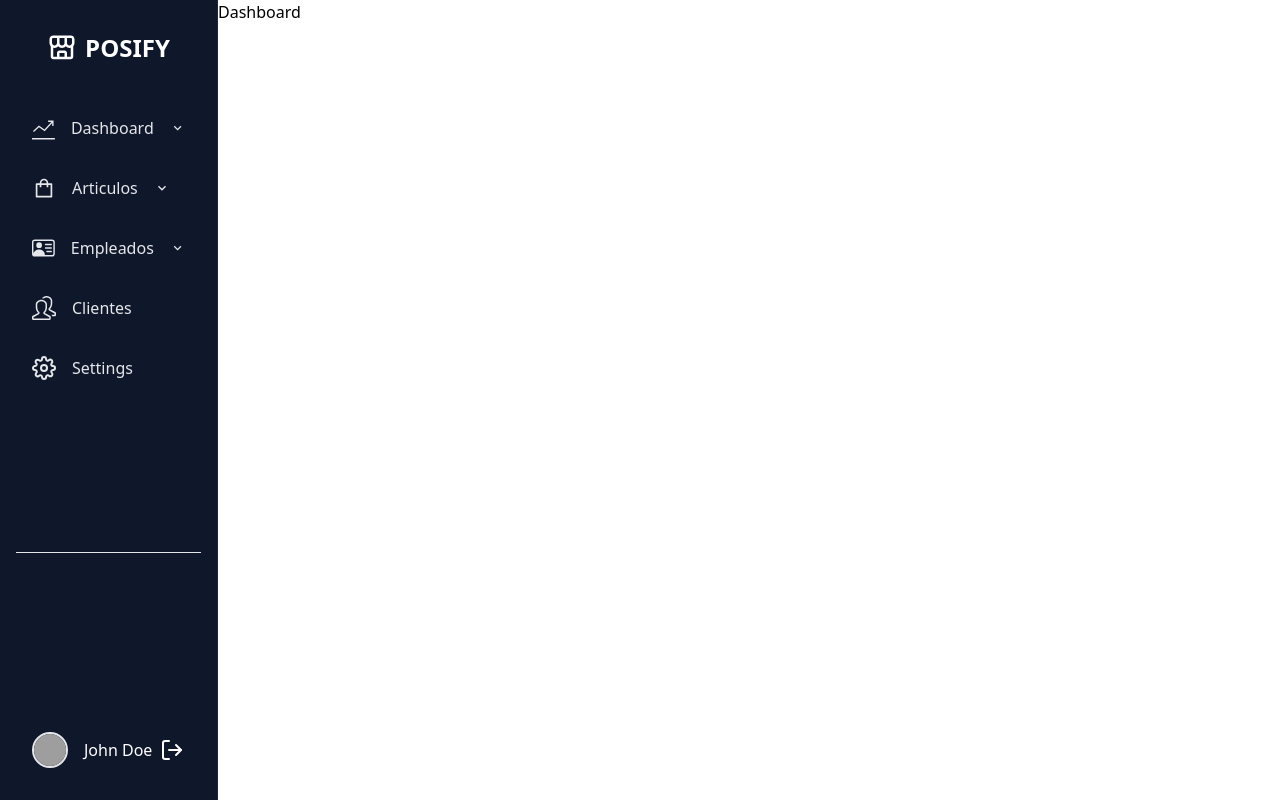
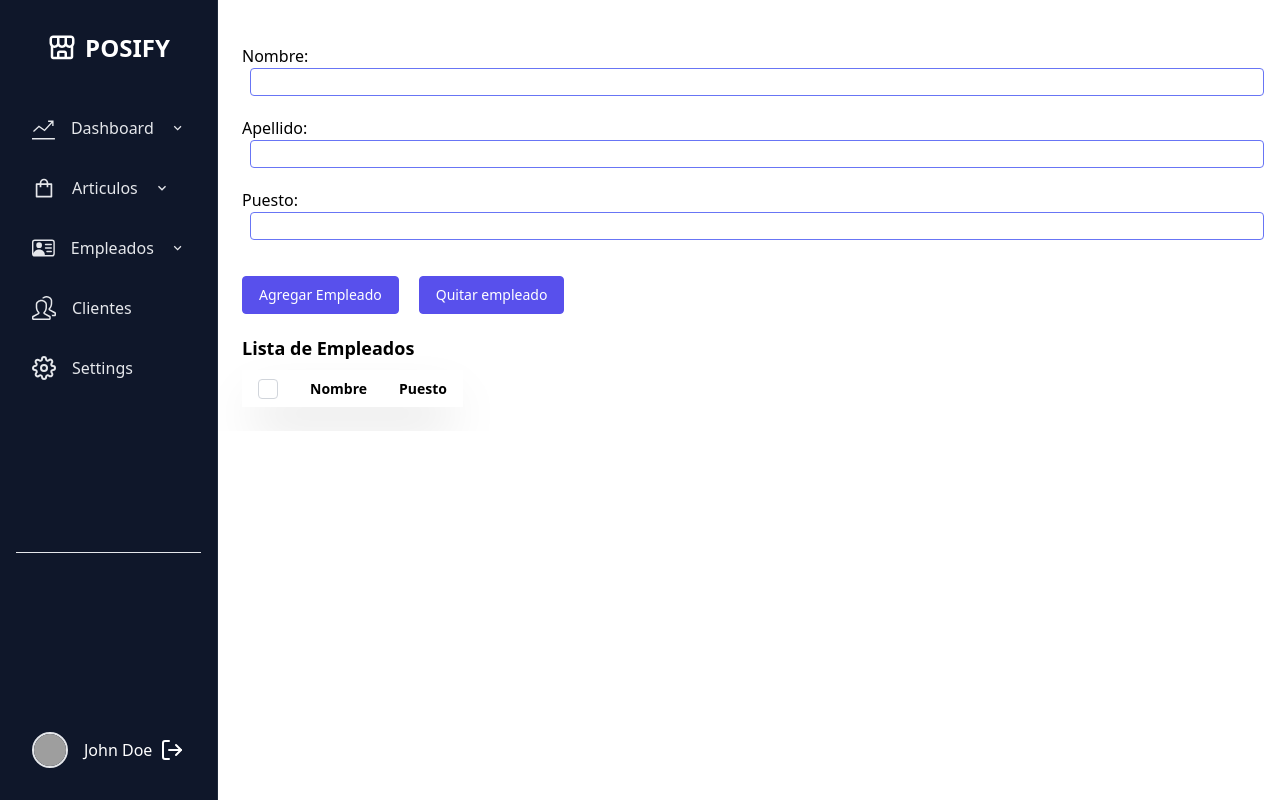
Before and after one commit to Josecc12/POSify, a React (Vite) app: page /employees/list in a window 1280 px wide. Before the commit this address led to /. Built offline with nearby package versions, Linux system fonts and the light colour scheme; grey boxes are pictures that could not be loaded.

Commit message:
employees
employees  develop

```diff
--- /dev/null
+++ b/src/POSify/components/Employees/AddEmployee.jsx
@@ -0,0 +1,154 @@
+import React, { Component } from 'react';
+
+class AgregarEmpleado extends Component {
+  state = {
+    nombre: '',
+    apellido: '',
+    puesto: '',
+    empleados: [],
+    empleadosSeleccionados: {},
+  };
+
+  handleChange = (e) => {
+    this.setState({
+      [e.target.name]: e.target.value,
+    });
+  };
+
+  handleSubmit = (e) => {
+    e.preventDefault();
+
+    const nuevoEmpleado = {
+      nombre: this.state.nombre,
+      apellido: this.state.apellido,
+      puesto: this.state.puesto,
+    };
+
+    this.setState((prevState) => ({
+      empleados: [...prevState.empleados, nuevoEmpleado],
+      nombre: '',
+      apellido: '',
+      puesto: '',
+    }));
+  };
+
+  handleEliminarEmpleado = (index) => {
+    const { empleadosSeleccionados } = this.state;
+    const nuevosEmpleadosSeleccionados = { ...empleadosSeleccionados };
+
+    nuevosEmpleadosSeleccionados[index] = !nuevosEmpleadosSeleccionados[index];
+
+    this.setState({
+      empleadosSeleccionados: nuevosEmpleadosSeleccionados,
+    });
+  };
+
+  handleSubmitEliminar = (e) => {
+    e.preventDefault();
+
+    const { empleados, empleadosSeleccionados } = this.state;
+
+    // Filtra los empleados que no están seleccionados
+    const empleadosFiltrados = empleados.filter(
+      (_, index) => !empleadosSeleccionados[index]
+    );
+
+    this.setState({
+      empleados: empleadosFiltrados,
+      empleadosSeleccionados: {},
+    });
+  };
+
+  render() {
+    return (
+      <div className="h-full max-h-screen p-6 overflow-x-auto border-gray-400 border-solid">
+        <form onSubmit={this.handleSubmit}>
+          <div className="form-group my-5">
+            <label htmlFor="nombre">Nombre:</label>
+            <input
+              type="text"
+              id="nombre"
+              name="nombre"
+              value={this.state.nombre}
+              onChange={this.handleChange}
+              className='self-center w-full mx-2 text-sm text-gray-700 border-indigo-500 rounded h-7'
+            />
+          </div>
+          <div className="form-group my-5">
+            <label htmlFor="apellido">Apellido:</label>
+            <input
+              type="text"
+              id="apellido"
+              name="apellido"
+              value={this.state.apellido}
+              onChange={this.handleChange}
+              className='self-center w-full mx-2 text-sm text-gray-700 border-indigo-500 rounded h-7'
+            />
+          </div>
+          <div className="form-group my-5">
+            <label htmlFor="puesto">Puesto:</label>
+            <input
+              type="text"
+              id="puesto"
+              name="puesto"
+              value={this.state.puesto}
+              onChange={this.handleChange}
+              className='self-center w-full mx-2 text-sm text-gray-700 border-indigo-500 rounded h-7'
+            />
+          </div>
+          <button
+            type="submit"
+            className="inline-block px-4 py-2 mt-4 text-sm font-medium text-white bg-indigo-600 border border-indigo-600 rounded hover:bg-transparent hover:text-indigo-600 focus:outline-none focus:ring active:text-indigo-500"
+          >
+            Agregar Empleado
+          </button>
+          <button
+            onClick={this.handleSubmitEliminar}
+            className="inline-block px-4 py-2 mx-5 mt-4 text-sm font-medium text-white bg-indigo-600 border border-indigo-600 rounded hover:bg-transparent hover:text-indigo-600 focus:outline-none focus:ring active:text-indigo-500"
+          >
+            Quitar empleado
+          </button>
+        </form>
+        <div className="mt-5">
+          <h3 className="text-lg font-semibold mb-2">Lista de Empleados</h3>
+          <table className="text-sm bg-white divide-y-2 divide-gray-200  overflow-x-auto overflow-y-auto shadow-2xl">
+            <thead>
+              <tr>
+                <th className="px-4 py-2">
+                  <input
+                    type="checkbox"
+                    id="SelectAll"
+                    className="w-5 h-5 border-gray-300 rounded"
+                  />
+                </th>
+                <th className="px-4 py-2">Nombre</th>
+                <th className="px-4 py-2">Puesto</th>
+              </tr>
+            </thead>
+            <tbody>
+              {this.state.empleados.map((empleado, index) => (
+                <tr key={index}>
+                  <td className="px-4 py-2">
+                    <input
+                      type="checkbox"
+                      className="w-5 h-5 border-gray-300 rounded"
+                      checked={this.state.empleadosSeleccionados[index] || false}
+                      onChange={() => this.handleEliminarEmpleado(index)}
+                    />
+                  </td>
+                  <td className="px-4 py-2">
+                    {empleado.nombre} {empleado.apellido}
+                  </td>
+                  <td className="px-4 py-2">{empleado.puesto}</td>
+                </tr>
+              ))}
+            </tbody>
+          </table>
+
+        </div>
+      </div>
+    );
+  }
+}
+
+export default AgregarEmpleado;
--- /dev/null
+++ b/src/POSify/pages/EmployeesPage.jsx
@@ -0,0 +1,16 @@
+import React from 'react';
+import { useMenuStore } from '../../hooks/useMenu';
+import { PosifyLayout } from '../../layout/PosifyLayout';
+import AgregarEmpleado from '../components/Employees/AddEmployee'; // Importa el componente AgregarEmpleado
+
+export const EmployeesPage = () => {
+    const { isMenuOpen } = useMenuStore();
+
+    return (
+        <PosifyLayout>
+            <div className="content">
+                 <AgregarEmpleado />
+            </div>
+        </PosifyLayout>
+    );
+};
--- a/src/router/AppRouter.jsx
+++ b/src/router/AppRouter.jsx
@@ -3,6 +3,7 @@ import { Navigate, Route, Routes } from 'react-router-dom'
 import { LoginPage } from '../auth/pages/LoginPage';
 
 import { CategoriesPage, DashBoardPage, InventoryPage , ItemPage} from '../POSify/pages';
+import { EmployeesPage } from '../POSify/pages/EmployeesPage';
 
 
 export const AppRouter = () => {
@@ -27,6 +28,7 @@ export const AppRouter = () => {
               <Route path='/articles/list' element={<InventoryPage />} />
               <Route path='/articles/categories' element={<CategoriesPage />} />
               <Route path='/articles/list/:id' element={<ItemPage />} />
+              <Route path='/employees/list' element={<EmployeesPage />} />
               <Route path='/*' element={<Navigate to='/' />} />
             </>
           )
```
